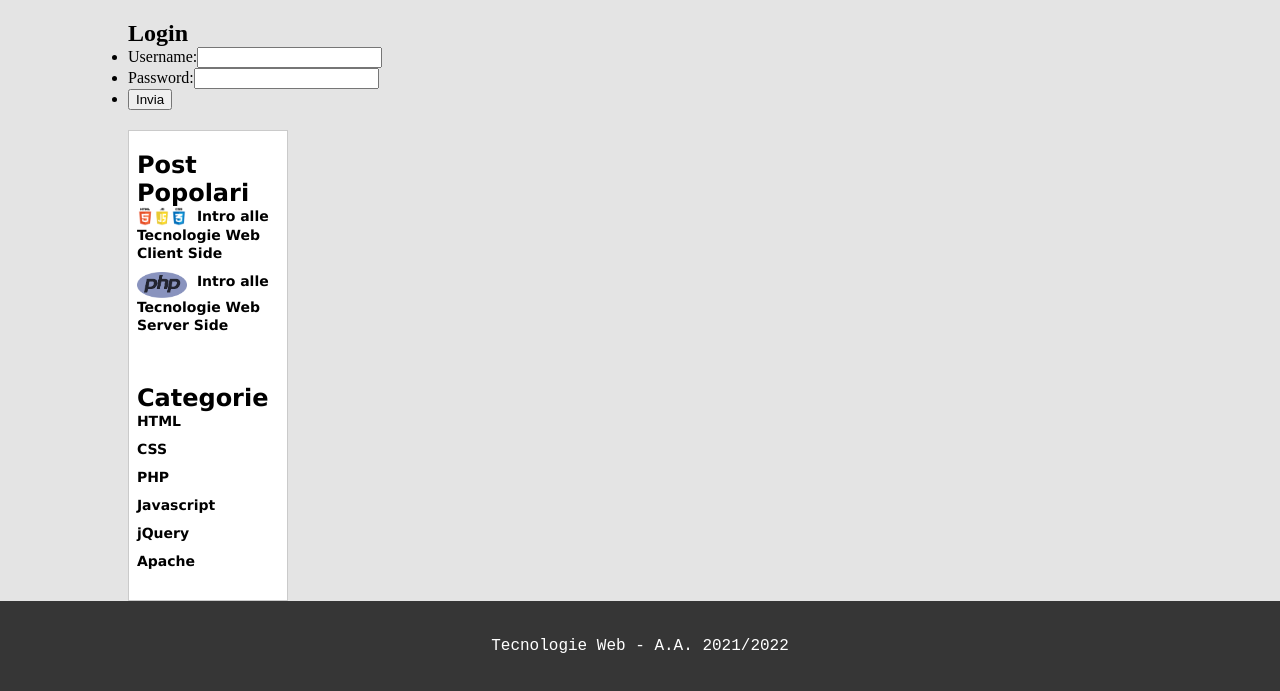
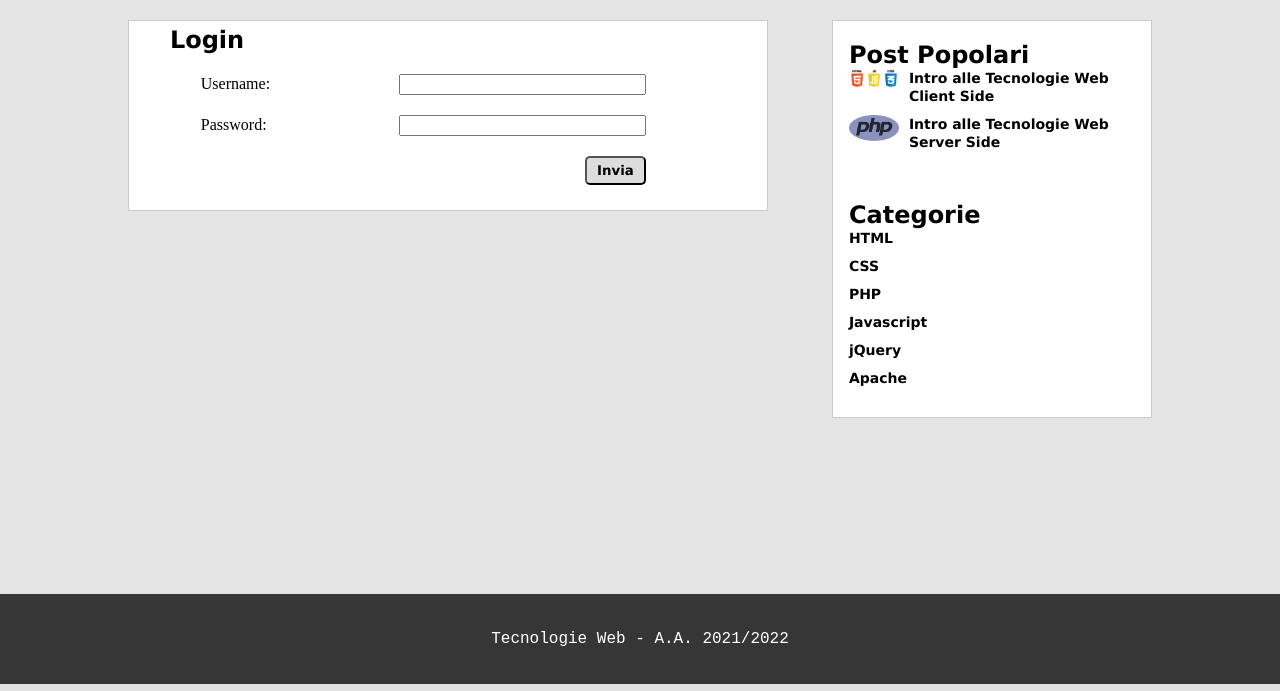
Before and after one commit to Giock24/Tec-Web-Lab, a PHP site: page /login.html in a window 1280 px wide. Shown: the part 116-807 px from the top of the page. Run offline with PHP 8.4, Linux system fonts and the light colour scheme.

Commit message:
Finisched css for all pages

```diff
--- a/Lab/03/02-lab-css-materiale/website/archivio.html
+++ b/Lab/03/02-lab-css-materiale/website/archivio.html
@@ -59,7 +59,7 @@
                 <a href="#">Leggi tutto</a>
             </footer>
         </article>
-        <aside>
+    </main><aside>
             <section>
                 <h2>Post Popolari</h2>
                 <ul>
@@ -85,7 +85,6 @@
                 </ul>
             </section>
         </aside>
-    </main>
     <footer>
         <p>Tecnologie Web - A.A. 2021/2022</p>
     </footer>
--- a/Lab/03/02-lab-css-materiale/website/css/style.css
+++ b/Lab/03/02-lab-css-materiale/website/css/style.css
@@ -1,5 +1,6 @@
 body {
     background-color: #e4e4e4;
+    /*min-height: 100vh;*/
 }
 
 body, header, h1, h2, ul, footer {
@@ -122,7 +123,7 @@ article>footer {
     padding: 20px 5% 5%;
 }
 
-article>footer>a {
+article>footer>a, form input[type="submit"] {
     background-color: rgb(221, 221, 221);
     text-decoration: none;
     border-radius: 5px;
@@ -132,8 +133,38 @@ article>footer>a {
     font-weight: bold; /*serve per mettere in grassetto il testo*/
 }
 
-article>footer>a:hover {
+article>footer>a:hover, form input[type="submit"]:hover {
     color: rgb(219,69,83);
+    cursor: pointer;
+    /*per far cambiare l'icona del cursore si usa cursor*/
+}
+
+form ul {
+    list-style-type: none;
+    width: 80%;
+    margin: 20px 10% 0;
+}
+
+form li{
+    margin-bottom: 20px;
+}
+
+form label {
+    display: inline-block;
+    width: 40%;
+}
+
+form li:last-child {
+    display: flex;
+    justify-content: end;
+    margin-right: 10%;
+}
+
+/*col not applichi il css a tutti gli elementi
+  tranne l'input di tipo submit*/
+form input:not([type="submit"]) {
+    width: 50%;
+    box-sizing: border-box;
 }
 
 aside {
@@ -187,9 +218,22 @@ aside li>a:hover {
     text-decoration: underline; /*per mettere la sottolineatura*/
 }
 
+aside{
+    margin-bottom: 20%;
+}
+
+body>footer {
+    bottom: 0;
+}
+
 body>footer {
     font-family: 'Courier New', Courier, monospace;
+    position: fixed;
+    bottom: 0;
+    width: 100%;
+    height: 100;
 }
+
 
 @media  screen and (min-width: 768px){
     nav {
@@ -214,6 +258,10 @@ body>footer {
         margin: 20px 5% 0 10%;
     }
 
+    main>article:last-child{
+        margin-bottom: 25%;
+    }
+
     aside {
         width: 25%;
         margin: 20px 10% 0 0;
--- a/Lab/03/02-lab-css-materiale/website/login.html
+++ b/Lab/03/02-lab-css-materiale/website/login.html
@@ -14,8 +14,9 @@
         </ul>
     </nav>
     <main>
+        <section>
+            <h2>Login</h2>
             <form action="#" method="POST">
-            <h2>Login</h2>
                 <ul>
                     <li>
                         <label for="username">Username:</label><input type="text" id="username" name="username" />
@@ -28,7 +29,8 @@
                     </li>
                 </ul>
             </form>
-        <aside>
+        </section>
+    </main><aside>
         <section>
             <h2>Post Popolari</h2>
             <ul>
@@ -54,7 +56,6 @@
             </ul>
         </section>
     </aside>
-    </main>
     <footer>
         <p>Tecnologie Web - A.A. 2021/2022</p>
     </footer>
```
Lines whose indentation alone changed are shown as unchanged.
